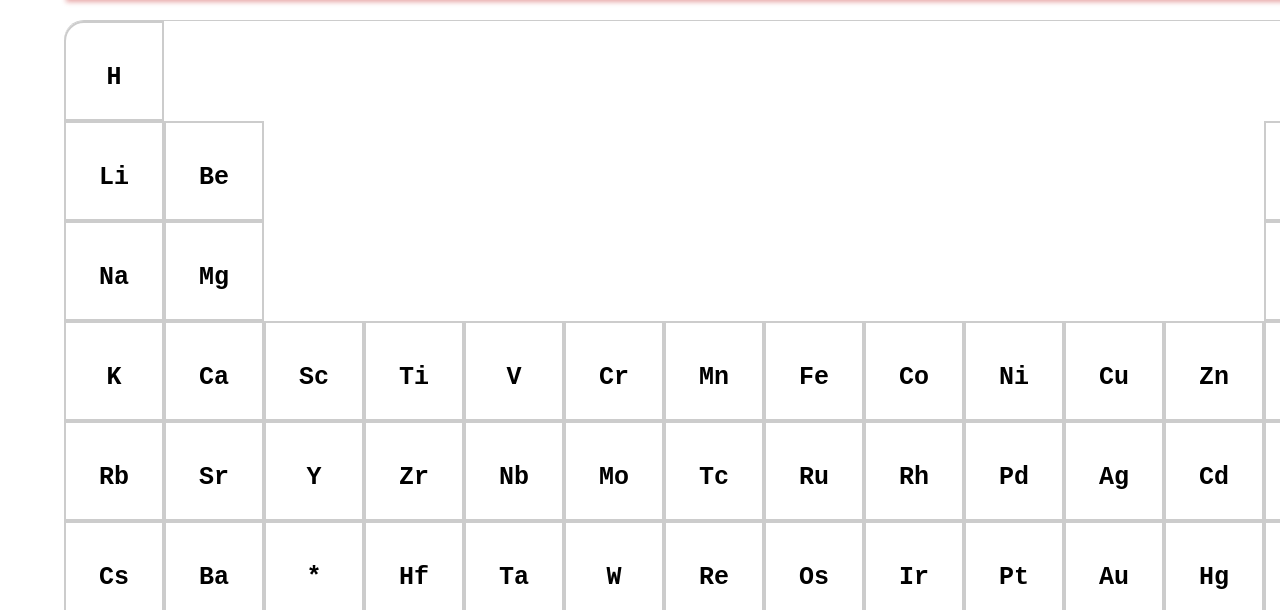
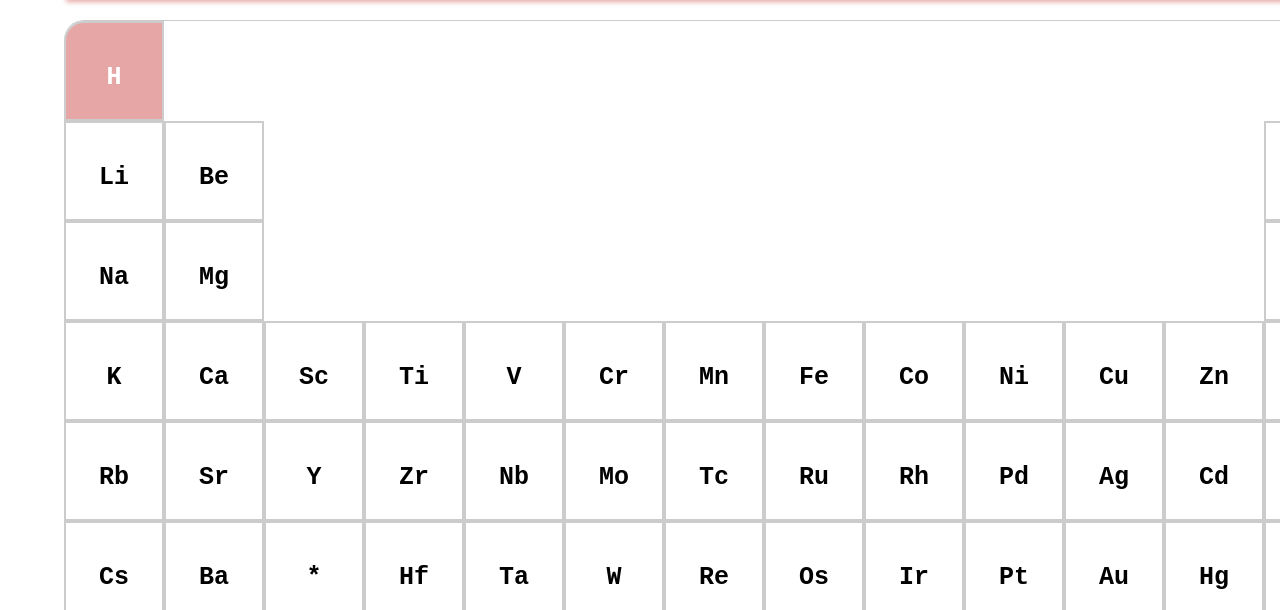
Before and after one commit to HarounaTraore/TP-CSS-GRID, a plain HTML site: page index.html in a window 1280 px wide. In both pictures the pointer is over the element 114 px from the left and 260 px from the top of the page. Shown: the part 190-800 px from the top of the page. Drawn offline with Linux system fonts and the light colour scheme.

Commit message:
Tableau Periodique

```diff
--- a/style.css
+++ b/style.css
@@ -53,6 +53,11 @@ h1{
     text-align: center;
     box-sizing: border-box;
 }
+.elements div:hover{
+    color: white;
+    background-color: var(--rouge);
+    cursor: pointer;
+}
 .item1{
     grid-column: 1/18
 }
```
